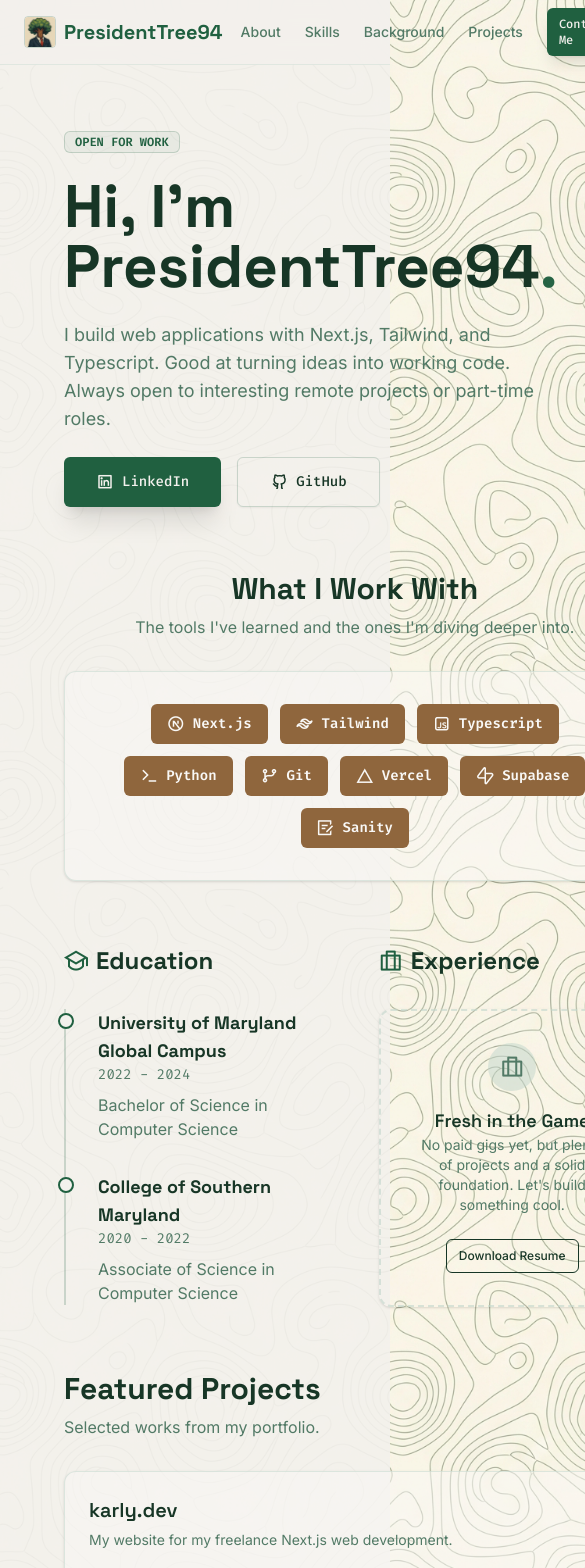
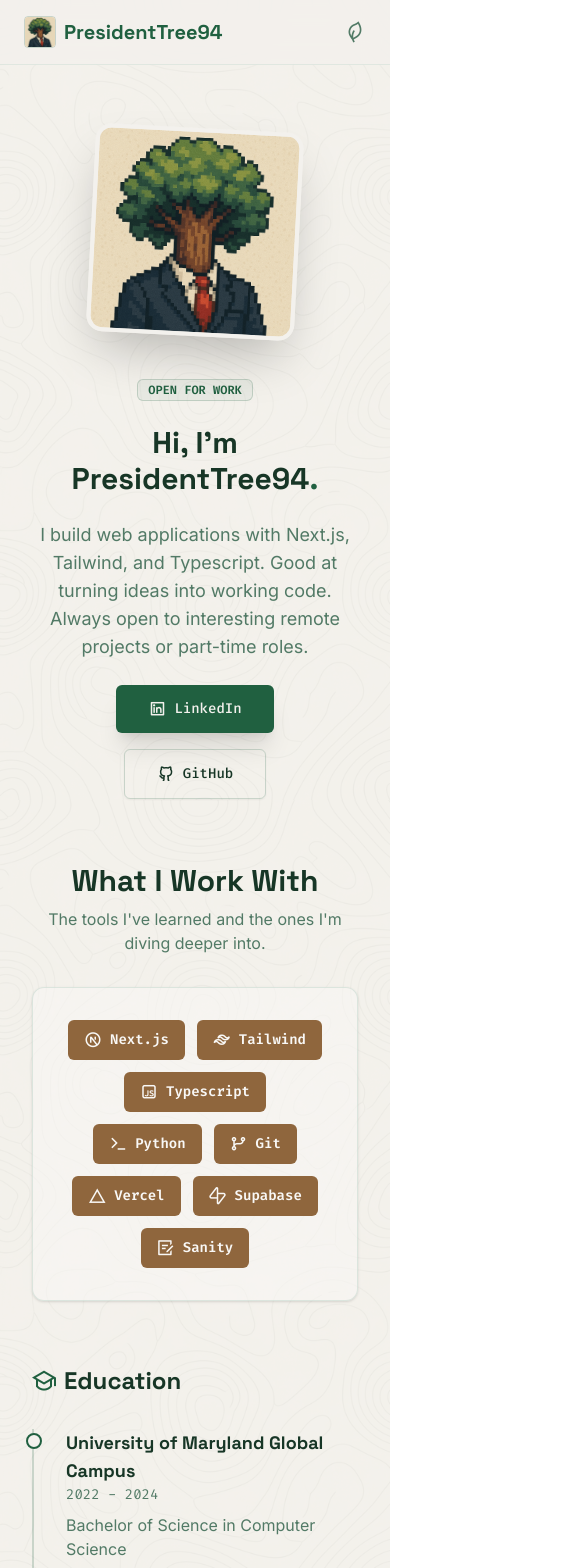
Before and after one commit to PresidentTree94/project-portfolio, a Next.js app: page / in a window 390 px wide. Shown: the top 1568 px of the page, 585 px wide, since content can reach past the window. Built offline with nearby package versions, Linux system fonts and the light colour scheme.

Commit message:
Responsiveness

```diff
--- a/app/page.tsx
+++ b/app/page.tsx
@@ -21,30 +21,30 @@
     title: "karly.dev",
     description: "My website for my freelance Next.js web development.",
     skills: ["Next.js", "Tailwind", "Typescript", "Sanity"],
-    link: ""
+    link: "https://karlydev.vercel.app/"
   },
   {
     title: "Form Utils",
     description: "A form-handling utility that turns objects and schema into a fully typed form system with parsing/update helpers.",
     skills: ["Typescript"],
-    link: ""
+    link: "https://github.com/PresidentTree94/form-utils"
   }
 ];
 
 export default function Home() {
   return (
-    <main className="mt-16 p-16 space-y-16">
-      <section className="flex items-center gap-20">
-        <div className="space-y-6 flex-1">
+    <main className="mt-16 px-8 py-16 sm:px-16 space-y-16">
+      <section className="flex flex-col-reverse lg:flex-row items-center gap-10 sm:gap-18">
+        <div className="space-y-6 flex-1 text-center lg:text-left">
           <span className="inline-block uppercase bg-primary/5 rounded-md py-0.5 px-2.5 text-xs font-semibold text-primary font-tech border border-primary/20">Open for work</span>
-          <h1 className="text-6xl text-primary">Hi, I'm PresidentTree94<span className="text-primary animate-pulse">.</span></h1>
+          <h1 className="text-3xl sm:text-4xl md:text-5xl lg:text-6xl text-primary">Hi, I'm PresidentTree94<span className="text-primary animate-pulse">.</span></h1>
           <p className="text-lg">I build web applications with Next.js, Tailwind, and Typescript. Good at turning ideas into working code. Always open to interesting remote projects or part-time roles.</p>
-          <div className="flex gap-4 text-sm font-medium font-tech">
+          <div className="flex flex-col sm:flex-row justify-center lg:justify-start items-center gap-4 text-sm font-medium font-tech">
             <a href="https://www.linkedin.com/in/karly-sams-015889347/" target="_blank" rel="noopener noreferrer" className="py-2.5 px-8 flex items-center gap-2 bg-primary text-background shadow-xl rounded-md hover:-translate-y-1 transition-transform"><i className="ri-linkedin-box-line text-lg"></i>LinkedIn</a>
             <a href="https://github.com/PresidentTree94" target="_blank" rel="noopener noreferrer" className="py-2.5 px-8 flex items-center gap-2 border border-primary/20 text-dark-primary shadow-xs rounded-md hover:bg-primary/5 transition-colors"><i className="ri-github-line text-lg"></i>GitHub</a>
           </div>
         </div>
-        <Image src="/PresidentTree.png" alt="Pixelated tree wearing a suit" width={1024} height={1024} className="w-72 h-auto rounded-2xl border-4 border-background shadow-2xl rotate-3 hover:scale-105 transition-transform duration-500" />
+        <Image src="/PresidentTree.png" alt="Pixelated tree wearing a suit" width={1024} height={1024} className="w-52 sm:w-62 md:w-72 h-auto rounded-2xl border-4 border-background shadow-2xl rotate-3 hover:scale-105 transition-transform duration-500" />
       </section>
       <section className="text-center">
         <h2 className="text-3xl mb-2">What I Work With</h2>
@@ -55,7 +55,7 @@
           ))}
         </div>
       </section>
-      <section className="grid grid-cols-2 gap-12">
+      <section className="grid grid-cols-1 md:grid-cols-2 gap-12">
         <div>
           <h2 className="text-2xl flex items-center gap-2 mb-8"><i className="ri-graduation-cap-line text-primary"></i>Education</h2>
           <div className="border-l-2 border-primary/20 space-y-8">
@@ -90,7 +90,7 @@
               <div>
                 <div className="flex items-center justify-between">
                   <h3 className="font-semibold text-xl group-hover:!text-primary transition-colors">{p.title}</h3>
-                  <i className="ri-external-link-line text-lg opacity-0 group-hover:opacity-100 transition-opacity"></i>
+                  <i className="ri-external-link-line text-lg md:opacity-0 group-hover:opacity-100 transition-opacity"></i>
                 </div>
                 <p className="text-sm mt-1.5 mb-6">{p.description}</p>
               </div>
@@ -104,9 +104,9 @@
       <section className="relative rounded-3xl overflow-hidden group">
         <Image src="/ForestLandscapeBanner.png" alt="Pixelated forest with a mountain" fill sizes="100%" className="object-cover opacity-40 group-hover:scale-105 transition-transform duration-1000" />
         <div className="absolute inset-0 bg-primary/60 mix-blend-multiply"></div>
-        <div className="flex flex-col items-center gap-6 text-center relative p-12 md:p-24">
-          <h2 className="text-4xl sm:text-5xl !text-white">Got a project?</h2>
-          <p className="font-medium text-lg text-white">I'm open to freelance work, contract gigs, and full-time roles. Send me an email or hit me up on GitHub.</p>
+        <div className="flex flex-col items-center gap-6 text-center relative p-12 sm:p-16 md:p-24">
+          <h2 className="text-3xl sm:text-4xl md:text-5xl !text-white">Got a project?</h2>
+          <p className="font-medium text-lg text-white">I'm open to remote freelance work, contract gigs, and part-time roles. Send me an email or hit me up on GitHub.</p>
           <a href="mailto:karlysams1218@gmail.com" className="px-8 py-4 bg-white text-primary rounded-md text-sm font-bold flex items-center gap-4 hover:scale-110 transition-transform duration-400"><i className="ri-mail-line text-xl"></i>Get in Touch</a>
         </div>
       </section>
--- a/components/Navbar.tsx
+++ b/components/Navbar.tsx
@@ -1,4 +1,6 @@
+"use client";
 import Image from "next/image";
+import { useState } from "react";
 
 const navs = [
   { label: "About", link: "#about" },
@@ -9,17 +11,20 @@
 ];
 
 export default function Navbar() {
+
+  const [open, setOpen] = useState(false);
+
   return (
     <header className="bg-background/80 border-b border-border/40 fixed top-0 inset-x-0 z-1 backdrop-blur-md">
-      <div className="flex items-center justify-between">
-        <div className="h-16 flex items-center px-6">
+      <div className="flex flex-col md:flex-row md:items-center justify-between">
+        <div className="h-16 flex items-center justify-between px-6">
           <div className="flex items-center gap-2">
             <Image src="/PresidentTree.png" alt="Pixelated tree wearing a suit" width={1024} height={1024} className="w-8 h-8 rounded-sm border border-primary/20" />
             <span className="font-bold text-xl text-primary font-display">PresidentTree94</span>
           </div>
-          {/*Mobile icon*/}
+          <i className={`ri-leaf-line text-xl ${open ? "rotate-120" : "-rotate-30"} transition-transform md:hidden`} onClick={() => setOpen(!open)}></i>
         </div>
-        <nav className="flex items-center gap-6 px-6 text-sm font-medium">
+        <nav className={`${open ? "flex" : "hidden md:flex"} flex-col md:flex-row items-center gap-6 px-6 py-6 md:py-0 text-sm font-medium border-t border-border/40 md:border-t-0`}>
           {navs.map((n, index) => (
             <a key={index} href={n.link} className={`${n.link === "#contact" ? "bg-primary text-background font-tech px-3 py-2 rounded-md shadow-lg text-xs hover:-translate-y-0.5 transition-transform" : "hover:text-primary transition-colors"}`}>{n.label}</a>
           ))}
```
Also changed, not shown: 1 other file (tests, documents, lock files or other folders).
